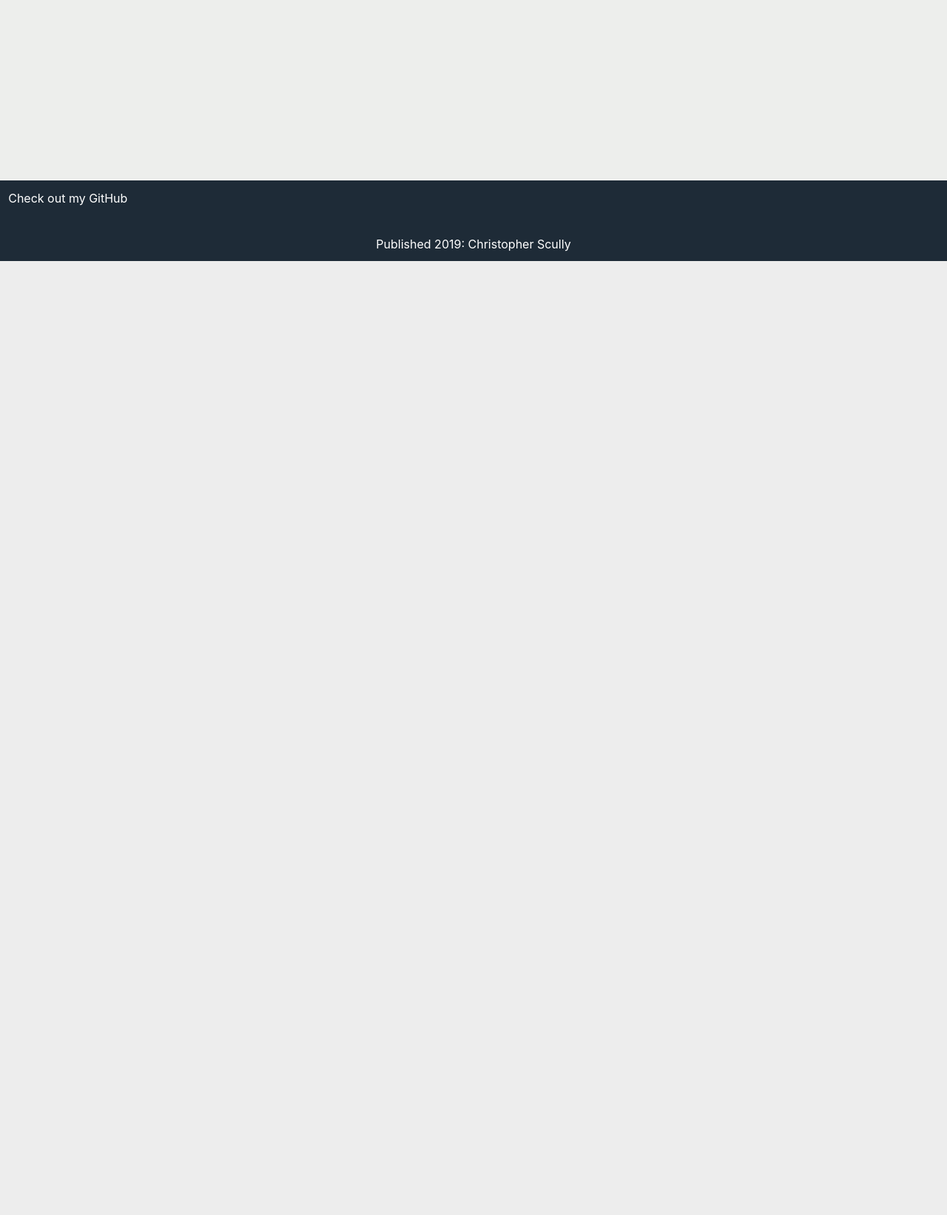
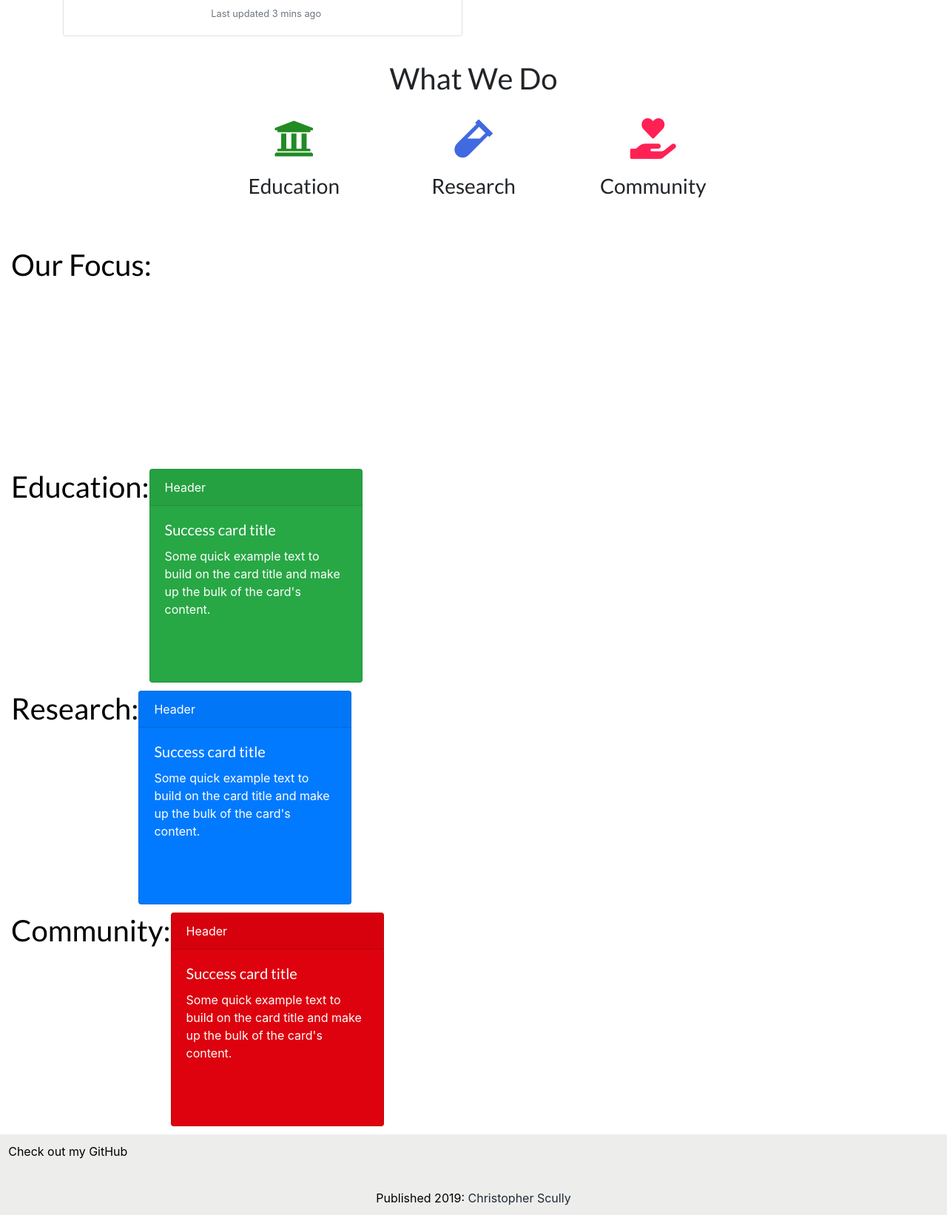
Before and after one commit to Interaze/MU3DPC, a PHP site: page / in a window 1280 px wide. Shown: the part 1214-2857 px from the top of the page at 74% size. Before the commit the page ends 1567 px from the top, so only its background shows below. Run offline with PHP 8.4, Linux system fonts and the light colour scheme; some libraries are stand-ins or nearby versions.

Commit message:
added anchor directory and wired additional sections

```diff
--- a/StyleSheets/cusStyle.css
+++ b/StyleSheets/cusStyle.css
@@ -1,3 +1,14 @@
+html {
+  scroll-behavior: smooth;
+}
+
+a.anchor {
+    display: block;
+    position: relative;
+    top: -100px;
+    visibility: hidden;
+}
+
 .navbar{
     position: sticky !important;
     top: 0;
@@ -52,3 +63,7 @@
     top: 50%;
     transform: translateY(-50%);
 }
+
+.tricon{
+    font-size: 55px;
+}
--- a/footer.html
+++ b/footer.html
@@ -1,8 +1,8 @@
-<footer class="page-footer bg-dark">
-    <div class="p-3 text-white">
+<footer class="page-footer bg-light">
+    <div class="p-3 text-primary">
         <p>Check out my GitHub</p>
     </div>
-    <div class="text-center p-3 text-secondary">Published 2019:
-        <a href="https://chrisscully.net" class="text-secondary"> Christopher Scully</a>
+    <div class="text-center p-3 text-primary">Published 2019:
+        <a href="https://chrisscully.net" class="text-dark"> Christopher Scully</a>
     </div>
 </footer>
--- a/index.php
+++ b/index.php
@@ -40,43 +40,115 @@
         <div class="col-lg-5 col-md-6 col-sm-12 h-100 align-self-center pr-sm-0 pr-md-4 order-md-1 order-sm-2 px-0">
             <div class="border-right border-sm-0 border-danger px-sm-0 px-md-5 py-4 pl-xl-0">
                 <h1 class="autoscale">
-                    A Club Dedicated to Learning, Innovation, and Growth
+                    A Club Dedicated to Education, Innovation, and Growth
                 </h1>
-                <button type="button" class="btn btn-outline-danger mt-2">Learn More</button>
+                <a href="#about"><button type="button" class="btn btn-outline-danger mt-2">Learn More</button></a>
             </div>
         </div>
 
     </div>
-    <div class="row bg-secondary col-12 m-0 px-5 my-5 d-block">
+    <div class="container">
+        <h1 class="text-primary ">Recent Events</h1>
+        <div class="card mb-3" style="max-width: 540px;">
+            <div class="row no-gutters">
+                <div class="col-md-4">
+                    <img src="..." class="card-img" alt="...">
+                </div>
+                <div class="col-md-8">
+                    <div class="card-body">
+                        <h5 class="card-title">Card title</h5>
+                        <p class="card-text">This is a wider card with supporting text below as a natural lead-in to additional content. This content is a little bit longer.</p>
+                        <p class="card-text"><small class="text-muted">Last updated 3 mins ago</small></p>
+                    </div>
+                </div>
+            </div>
+        </div>
+        <div class="card mb-3" style="max-width: 540px;">
+            <div class="row no-gutters">
+                <div class="col-md-4">
+                    <img src="..." class="card-img" alt="...">
+                </div>
+                <div class="col-md-8">
+                    <div class="card-body">
+                        <h5 class="card-title">Card title</h5>
+                        <p class="card-text">This is a wider card with supporting text below as a natural lead-in to additional content. This content is a little bit longer.</p>
+                        <p class="card-text"><small class="text-muted">Last updated 3 mins ago</small></p>
+                    </div>
+                </div>
+            </div>
+        </div>
+        <div class="card mb-3" style="max-width: 540px;">
+            <div class="row no-gutters">
+                <div class="col-md-4">
+                    <img src="..." class="card-img" alt="...">
+                </div>
+                <div class="col-md-8">
+                    <div class="card-body">
+                        <h5 class="card-title">Card title</h5>
+                        <p class="card-text">This is a wider card with supporting text below as a natural lead-in to additional content. This content is a little bit longer.</p>
+                        <p class="card-text"><small class="text-muted">Last updated 3 mins ago</small></p>
+                    </div>
+                </div>
+            </div>
+        </div>
+    </div>
+    <a class="anchor" id="about"></a>
+    <div class="row bg-secondary m-0 px-4 my-5 d-block col-md-12 col-lg-9 mx-auto">
         <h1 class="text-center d-block">What We Do</h1>
         <br>
         <div class="d-md-flex d-sm-block justify-content-center">
-            <div class="card border-0 col-md-3 col-sm-12 mx-sm-0 mx-md-3 my-sm-3 my-md-0">
-                <i class="fas fa-hand-holding-heart text-center"></i>
-                <div class="card-body">
-                  <h5 class="card-title">Card title that wraps to a new line</h5>
+            <div class="card border-0 col-md-3 col-sm-12 mx-sm-0 mx-md-2 my-sm-3 my-md-0">
+                <i class="fas fa-university text-center tricon" style="color: forestgreen"></i>
+                <div class="card-body px-0">
+                    <h3 class="card-title text-center">Education</h5>
                 </div>
             </div>
-            <div class="card border-0 col-md-3 col-sm-12 mx-sm-0 mx-md-3 my-md-0 my-sm-3">
-                <i class="fas fa-hand-holding-heart text-center"></i>
-                <div class="card-body">
-                <h5 class="card-title">Card title that wraps to a new line</h5>
+            <div class="card border-0 col-md-3 col-sm-12 mx-sm-0 mx-md-2 my-md-0 my-sm-3">
+                <i class="fas fa-vial text-center tricon" style="color: royalblue"></i>
+                <div class="card-body px-0">
+                    <h3 class="card-title text-center">Research</h5>
                 </div>
             </div>
-            <div class="card border-0 col-md-3 col-sm-12 mx-sm-0 mx-md-3 my-md-0 my-sm-3">
-                <i class="fas fa-hand-holding-heart text-center"></i>
-                <div class="card-body">
-                <h5 class="card-title">Card title that wraps to a new line</h5>
+            <div class="card border-0 col-md-3 col-sm-12 mx-sm-0 mx-md-2 my-md-0 my-sm-3">
+                <i class="fas fa-hand-holding-heart text-center tricon" style="color: #ff2154"></i>
+                <div class="card-body px-0">
+                    <h3 class="card-title text-center">Community</h5>
                 </div>
             </div>
         </div>
-
     </div>
-    <div class="row bg-light col-12 m-0" style="height: 300px">
-        <h1 class="text-primary">About Us:</h1>
+    <div class="row col-12 m-0" style="height: 300px">
+        <h1 class="text-primary ">Our Focus:</h1>
     </div>
-    <div class="row bg-light col-12 m-0" style="height: 300px">
-        <h1 class="text-primary">About Us:</h1>
+    <div class="row col-12 m-0" style="height: 300px">
+        <h1 class="text-primary">Education:</h1>
+        <div class="card text-white bg-success mb-3" style="max-width: 18rem;">
+  <div class="card-header">Header</div>
+  <div class="card-body">
+    <h5 class="card-title">Success card title</h5>
+    <p class="card-text">Some quick example text to build on the card title and make up the bulk of the card's content.</p>
+  </div>
+</div>
+    </div>
+    <div class="row col-12 m-0" style="height: 300px">
+        <h1 class="text-primary">Research:</h1>
+        <div class="card text-white bg-info mb-3" style="max-width: 18rem;">
+  <div class="card-header">Header</div>
+  <div class="card-body">
+    <h5 class="card-title">Success card title</h5>
+    <p class="card-text">Some quick example text to build on the card title and make up the bulk of the card's content.</p>
+  </div>
+</div>
+    </div>
+    <div class="row col-12 m-0" style="height: 300px">
+        <h1 class="text-primary">Community:</h1>
+        <div class="card text-white bg-danger mb-3" style="max-width: 18rem;">
+  <div class="card-header">Header</div>
+  <div class="card-body">
+    <h5 class="card-title">Success card title</h5>
+    <p class="card-text">Some quick example text to build on the card title and make up the bulk of the card's content.</p>
+  </div>
+</div>
     </div>
     <?php include ('footer.html'); ?>
 
```
